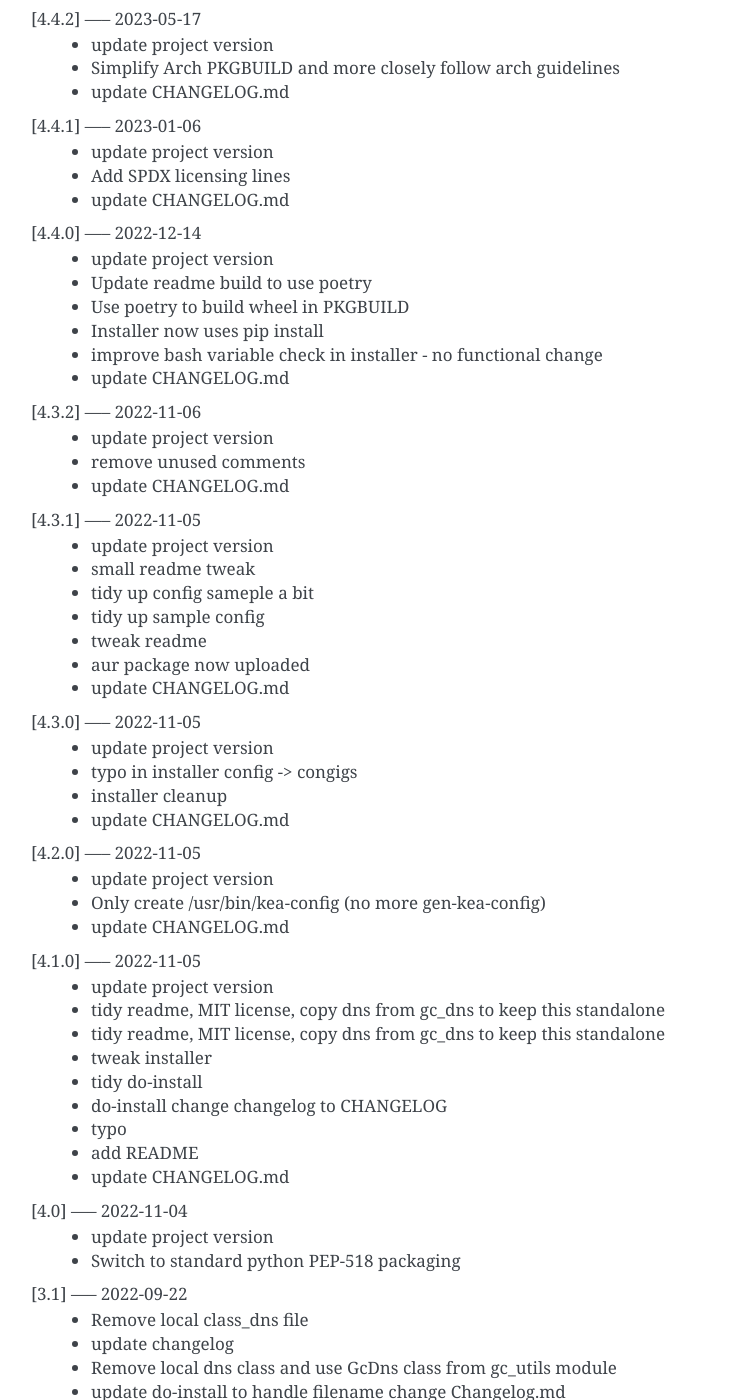
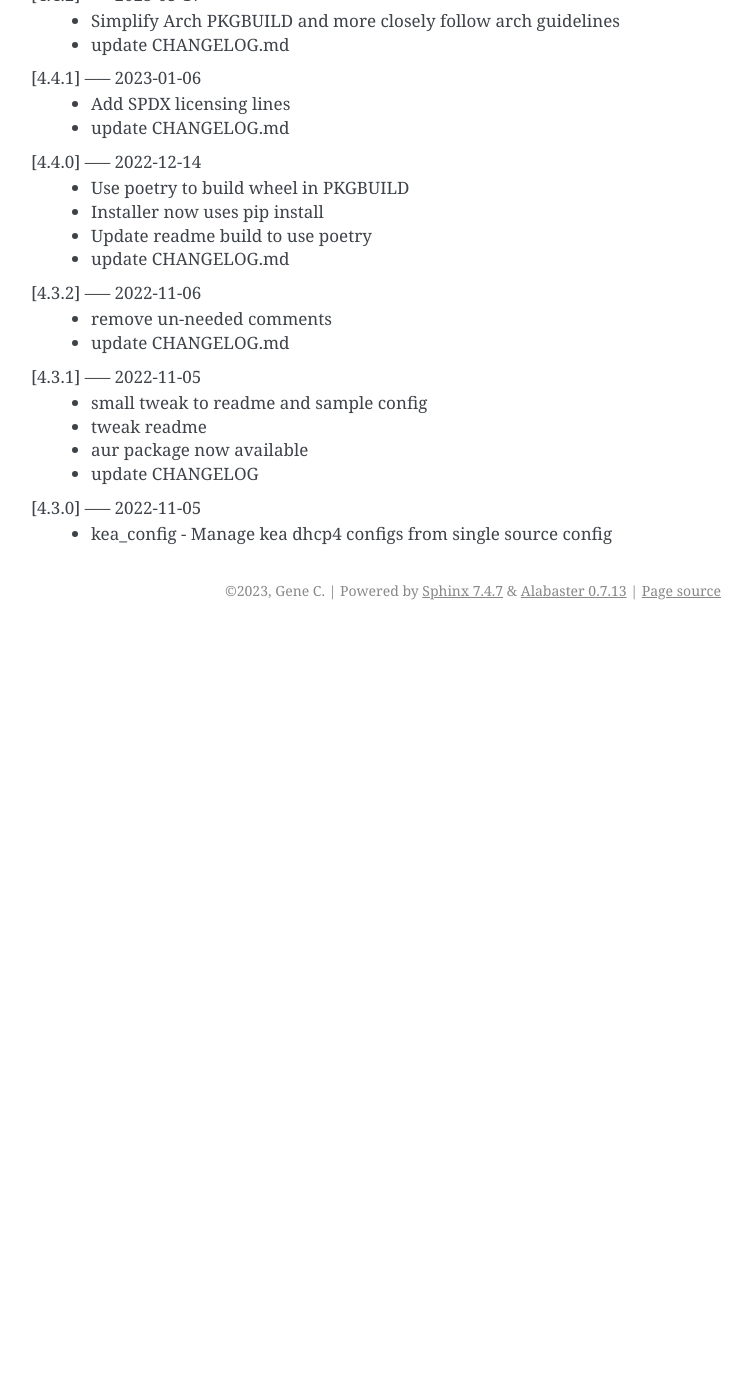
Before and after one commit to gene-git/kea_config, a Sphinx documentation site: the page built from Docs/Changelog.rst, in a window 1280 px wide and 1400 px high, scrolled down 328 px. Shown: the whole window, without its empty margins (389-1141 px from the left). Built offline with Sphinx 7.4.7, drawn with Linux system fonts in a browser that asks for light colours; pages that are not in the unit, such as notebooks, are missing from menus; after the commit the page ends 958 px from its top, so only the background shows below that; some of the changed text lies outside the part shown.

Commit message:
update Docs/Changelog.rst

```diff
--- a/Docs/Changelog.rst
+++ b/Docs/Changelog.rst
@@ -2,114 +2,37 @@
 =========
 
 [4.5.0] ----- 2023-09-27
- * update project version
  * Reorganize docs and move to rst
+ * Now simple to build html and pdf docs using sphinx
  * update CHANGELOG.md
 
 [4.4.3] ----- 2023-05-18
- * Update build info in README
- * update CHANGELOG.md
- * update project version
+ * install: switch from pip to python installer package. This adds optimized bytecode
  * update CHANGELOG.md
 
 [4.4.2] ----- 2023-05-17
- * update project version
  * Simplify Arch PKGBUILD and more closely follow arch guidelines
  * update CHANGELOG.md
 
 [4.4.1] ----- 2023-01-06
- * update project version
  * Add SPDX licensing lines
  * update CHANGELOG.md
 
 [4.4.0] ----- 2022-12-14
- * update project version
- * Update readme build to use poetry
  * Use poetry to build wheel in PKGBUILD
  * Installer now uses pip install
- * improve bash variable check in installer - no functional change
+ * Update readme build to use poetry
  * update CHANGELOG.md
 
 [4.3.2] ----- 2022-11-06
- * update project version
- * remove unused comments
+ * remove un-needed comments
  * update CHANGELOG.md
 
 [4.3.1] ----- 2022-11-05
- * update project version
- * small readme tweak
- * tidy up config sameple a bit
- * tidy up sample config
+ * small tweak to readme and sample config
  * tweak readme
- * aur package now uploaded
- * update CHANGELOG.md
+ * aur package now available
+ * update CHANGELOG
 
 [4.3.0] ----- 2022-11-05
- * update project version
- * typo in installer config -> congigs
- * installer cleanup
- * update CHANGELOG.md
-
-[4.2.0] ----- 2022-11-05
- * update project version
- * Only create /usr/bin/kea-config (no more gen-kea-config)
- * update CHANGELOG.md
-
-[4.1.0] ----- 2022-11-05
- * update project version
- * tidy readme, MIT license, copy dns from gc_dns to keep this standalone
- * tidy readme, MIT license, copy dns from gc_dns to keep this standalone
- * tweak installer
- * tidy do-install
- * do-install change changelog to CHANGELOG
- * typo
- * add README
- * update CHANGELOG.md
-
-[4.0] ----- 2022-11-04
- * update project version
- * Switch to standard python PEP-518  packaging
-
-[3.1] ----- 2022-09-22
- * Remove local class_dns file
- * update changelog
- * Remove local dns class and use GcDns class from gc_utils module
- * update do-install to handle filename change Changelog.md
- * update changelog
-
-[3.0] ----- 2022-09-19
- * Skip HA when only primary
- * add phone
- * fix more silly
- * normalize incoming dst
- * remove duplicate // in link
- * Missing makedir in do-install
- * typo
- * add link in /usr/bin/gc-kea-config for convenience
- * fix do-install config dir
- * typo in changelog
-
-[2.2] ----- 2022-06-09
- * Changelog
- * Add license
- * add configs dir
- * Install script for package build
-
-[2.1] ----- 2022-06-09
- * lint picking
-
-[2.0] ----- 2022-06-08
- * Rewrite with classes
- * fix typo in agent. Turn off pdb
-
-[1.0] ----- 2022-03-04
- * Tidy more - move config extract to classes file
- * renamed sameple config
- * Add conreol agent
- * output now in configurable directory
- * split single python file into smaller components;
- * ;
- * tidy
- * Better control over file names etc
- * error handling for dns lookups
- * Initial commit - generate kea-dhcp4 server configs
+ * kea_config - Manage kea dhcp4 configs from single source config
```
